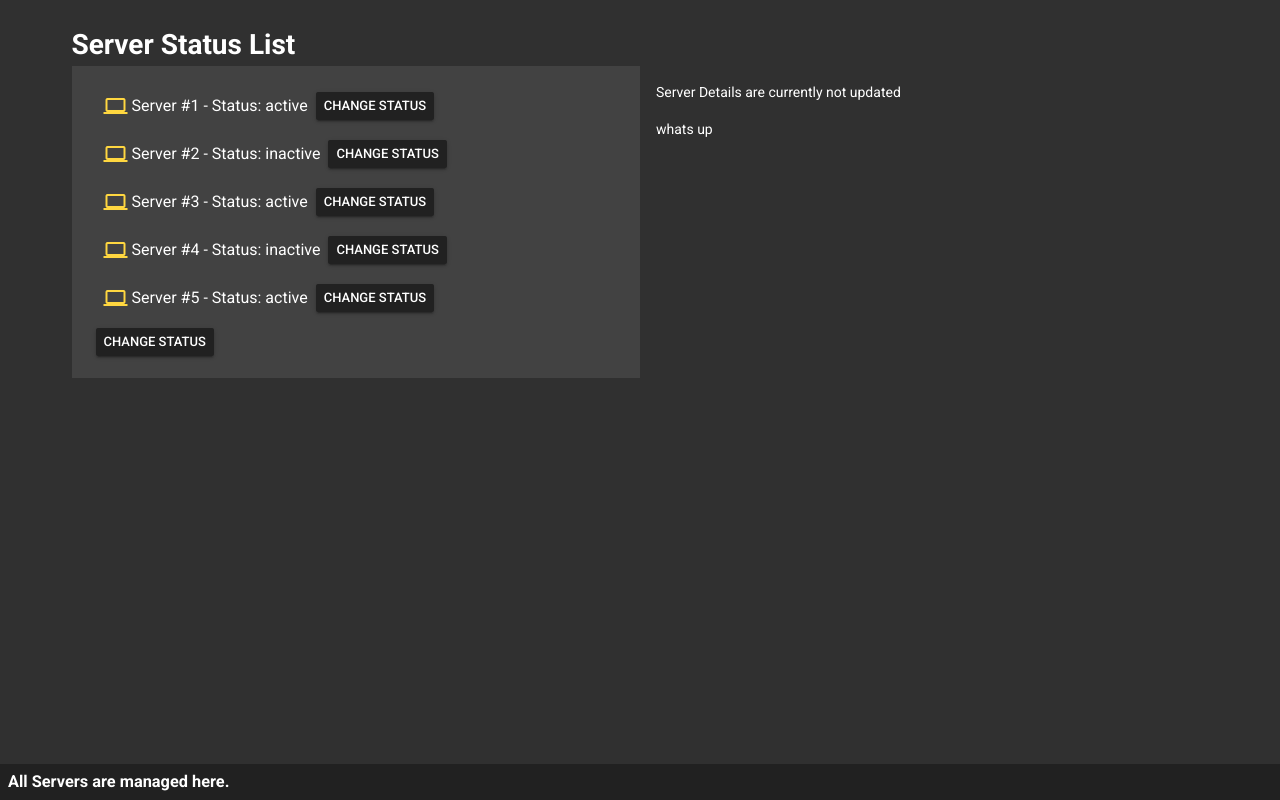
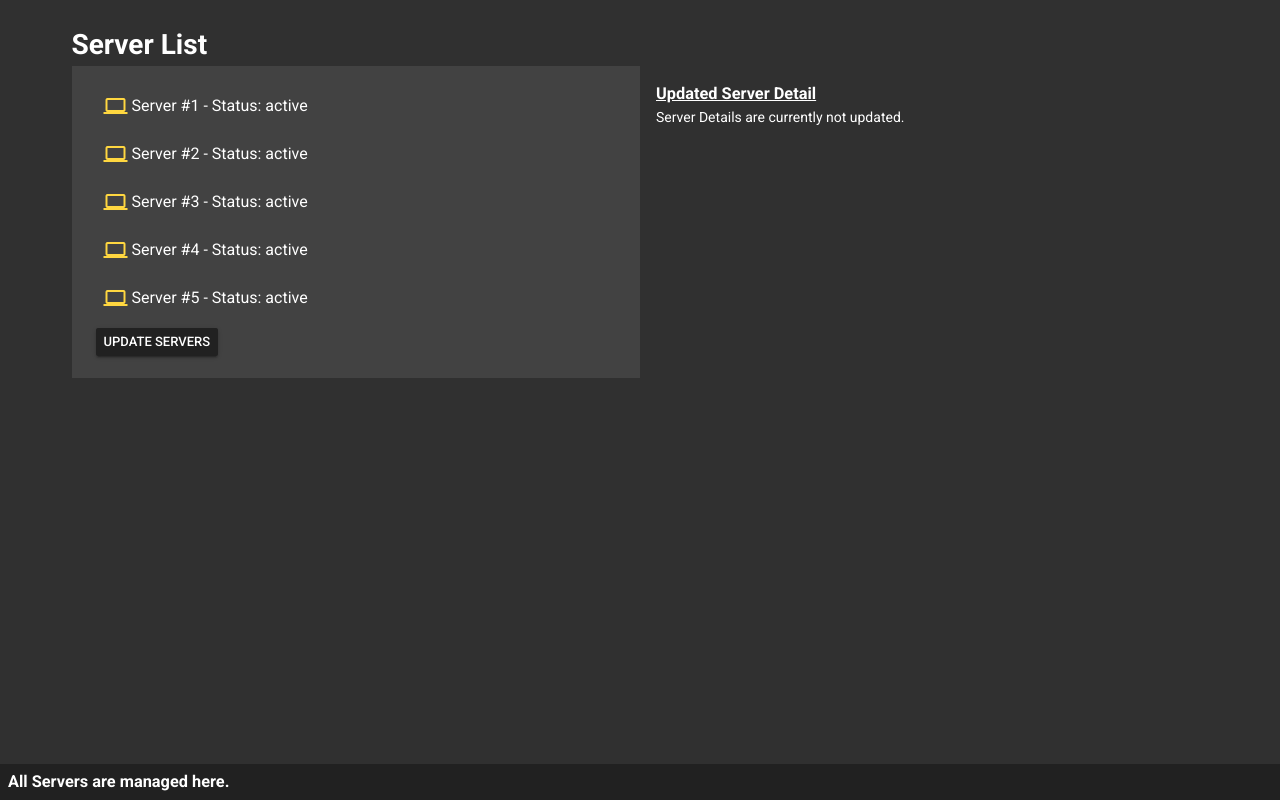
Before and after one commit to KennyStephens/project-7-kenny-stephens, a Vue app: page / in a window 1280 px wide. Built offline with nearby package versions, Linux system fonts and the light colour scheme.

Commit message:
Trying to change status on server when clicked.

```diff
--- a/src/components/AppHeader.vue
+++ b/src/components/AppHeader.vue
@@ -1,5 +1,5 @@
 <template>
   <div>
-    <h1>Server Status List</h1>
+    <h1>Server List</h1>
   </div>
 </template>
--- a/src/components/AppServerDetails.vue
+++ b/src/components/AppServerDetails.vue
@@ -1,7 +1,7 @@
 <template>
     <div class="pa-3">
-        <p>Server Details are currently not updated</p>
-        <p>{{ test }}</p>
+        <h3>Updated Server Detail</h3>
+        <p>{{ serverStatus }}</p>
     </div>
 </template>
 
@@ -11,13 +11,26 @@
     export default {
         data() {
             return {
-                test: 'whats up'
+                serverStatus: 'Server Details are currently not updated.'
+            }
+        },
+        methods: {
+            statusWatch() {
+                if(this.serverStatus === 'Server Details are currently not updated.') {
+                    alert('hello');
+                }
             }
         },
         created() {
-            eventBus.$on('alerted', (data) => {
-                this.test = data;
+            eventBus.$on('updated', (data) => {
+                this.serverStatus = data;
             });
         }
     }
 </script>
+
+<style scoped>
+    h3 {
+        text-decoration: underline;
+    }
+</style>
--- a/src/components/AppServers.vue
+++ b/src/components/AppServers.vue
@@ -3,12 +3,11 @@
         <v-list class="pa-3">
             <v-list-tile
                 @click="statusChange"
-                v-for="server in serverList" :key="server.name">
+                v-for="(server, i) in serverList" :key="i">
                 <v-icon color="amber accent-2" class="mr-1">computer</v-icon>
-                {{ server.name }} - Status: {{ server.status }}
-                <v-btn @click="changeStatus" small>Change Status</v-btn>
+                {{ server }} - Status: {{ status }}
             </v-list-tile>
-            <v-btn @click="changeStatus" small>Change Status</v-btn>
+            <v-btn @click="updateServers" small>Update Servers</v-btn>
         </v-list>
 
     </div>
@@ -20,21 +19,20 @@
     export default {
         data() {
             return {
-                serverList: [
-                    {name: 'Server #1', status: 'active'},
-                    {name: 'Server #2', status: 'inactive'},
-                    {name: 'Server #3', status: 'active'},
-                    {name: 'Server #4', status: 'inactive'},
-                    {name: 'Server #5', status: 'active'},
-                ]
+                serverList: ['Server #1', 'Server #2', 'Server #3','Server #4', 'Server #5'],
+                status: 'active'
             }
         },
         methods: {
             statusChange() {
-
+                if(this.status = 'active') {
+                    this.status = 'inactive';
+                } else {
+                    this.status = 'active';
+                }
             },
-            changeStatus() {
-                eventBus.$emit('alerted', 'hello');
+            updateServers() {
+                eventBus.$emit('updated', 'Server Details are currently updated.');
             }
         }
     }
```
